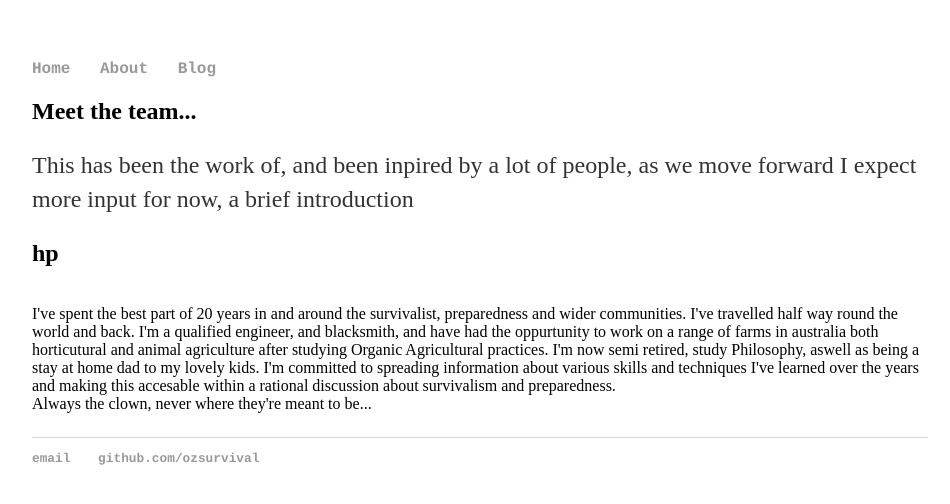
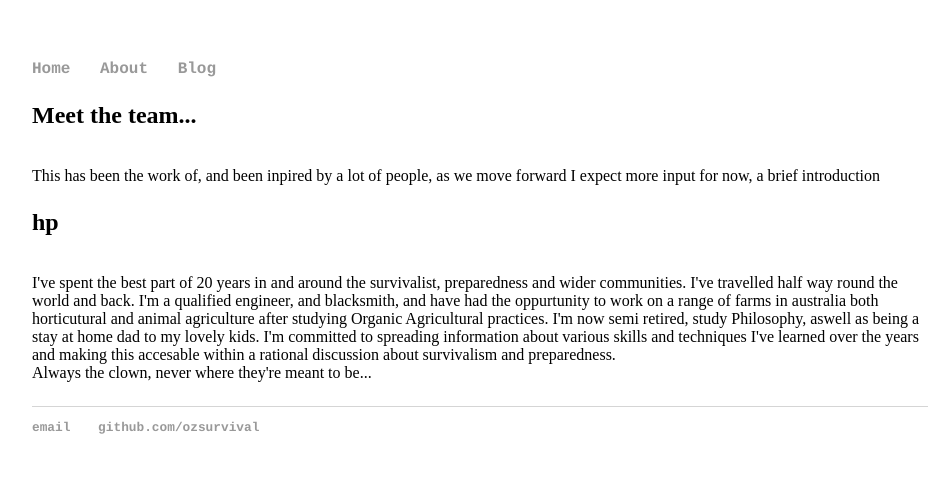
Before and after one commit to ozsurvival/ozsurvival.github.io, a Jekyll site: the page built from about/index.html, in a window 1280 px wide. Shown: the top 504 px of the page, without its empty margins (160-1110 px from the left). Built offline with Jekyll 4.4.1, drawn with Linux system fonts in a browser that asks for light colours.

```diff
--- a/about/index.html
+++ b/about/index.html
@@ -4,11 +4,10 @@ title: About
 ---
 <div class="blurb">
 
-<h2>Meet the team...</h2>
+<p><h2>Meet the team...</h2>
+<br>This has been the work of, and been inpired by a lot of people, as we move forward I expect more input for now, a brief introduction</p>
 
-<p>This has been the work of, and been inpired by a lot of people, as we move forward I expect more input for now, a brief introduction</a></p>
-
-<p><h2>hp</h2></a><br>
+<p><h2>hp</h2><br>
 I've spent the best part of 20 years in and around the survivalist, preparedness and wider communities. I've travelled half way round the world and back. I'm a qualified engineer, and blacksmith, and have had the oppurtunity to work on a range of farms in australia both horticutural and animal agriculture after studying Organic Agricultural practices. I'm now semi retired, study Philosophy, aswell as being a stay at home dad to my lovely kids. I'm committed to spreading information about various skills and techniques I've learned over the years and making this accesable within a rational discussion about survivalism and preparedness. <br>Always the clown, never where they're meant to be...</p>
 
 </div><!-- /.blurb -->
```
